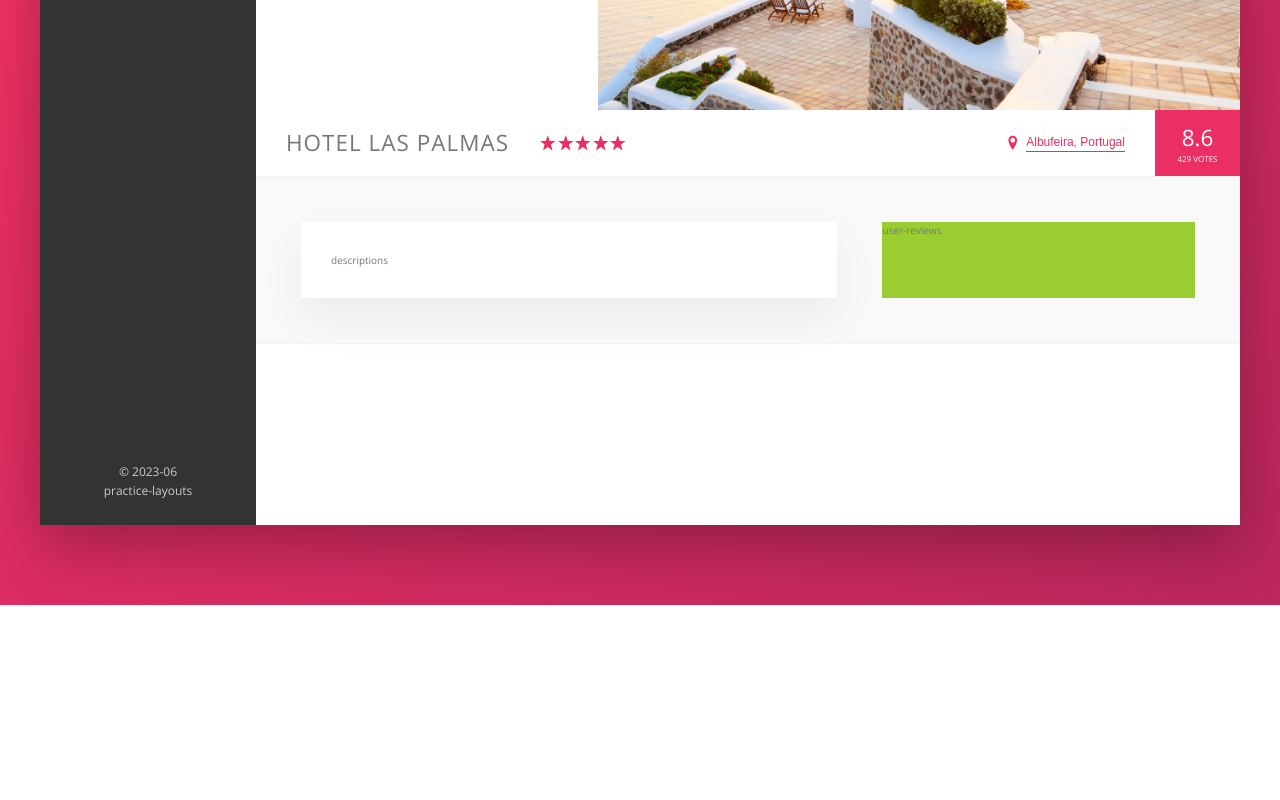
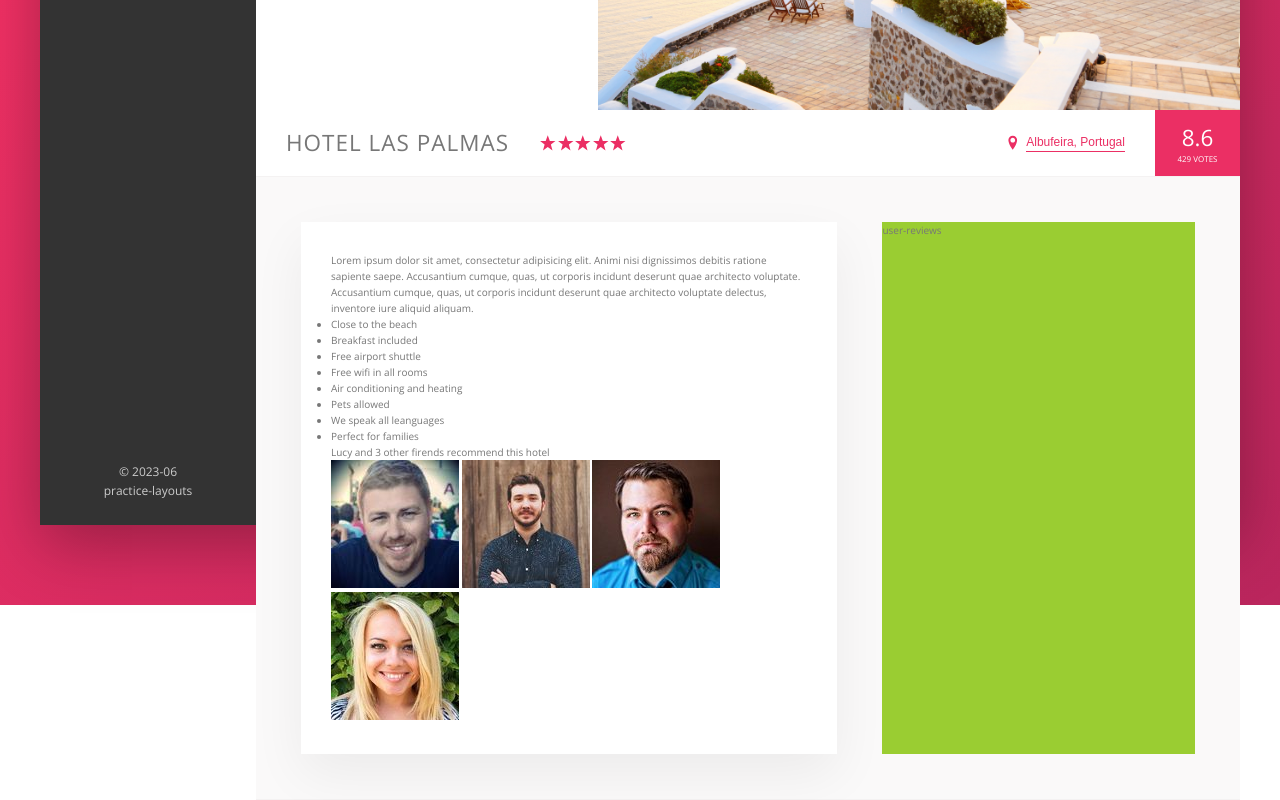
Before and after one commit to MarcinSoltysik/html-css-practice, a website: page 04-booking-web-flexbox/index.html in a window 1280 px wide. Shown: the part 425-1225 px from the top of the page. Before the commit the page ends 1030 px from the top, so only its background shows below. Drawn offline with nearby package versions, Linux system fonts and the light colour scheme.

Commit message:
feat(booking-web-flexbox): Add HTML layout for descriptions

```diff
--- a/04-booking-web-flexbox/index.html
+++ b/04-booking-web-flexbox/index.html
@@ -146,8 +146,55 @@
           </div>
           <div class="detail">
             <div class="descriptions">
-              <p>descriptions</p>
+              <p class="paragraph">
+                Lorem ipsum dolor sit amet, consectetur adipisicing elit. Animi
+                nisi dignissimos debitis ratione sapiente saepe. Accusantium
+                cumque, quas, ut corporis incidunt deserunt quae architecto
+                voluptate.
+              </p>
+              <p class="paragraph">
+                Accusantium cumque, quas, ut corporis incidunt deserunt quae
+                architecto voluptate delectus, inventore iure aliquid aliquam.
+              </p>
+              <ul class="list">
+                <li class="list__item">Close to the beach</li>
+                <li class="list__item">Breakfast included</li>
+                <li class="list__item">Free airport shuttle</li>
+                <li class="list__item">Free wifi in all rooms</li>
+                <li class="list__item">Air conditioning and heating</li>
+                <li class="list__item">Pets allowed</li>
+                <li class="list__item">We speak all leanguages</li>
+                <li class="list__item">Perfect for families</li>
+              </ul>
+              <div class="recommend">
+                <p class="paragraph__count">
+                  Lucy and 3 other firends recommend this hotel
+                </p>
+                <div class="recommend__friends">
+                  <img
+                    src="img/user-3.jpg"
+                    alt="Friend 1"
+                    class="recommend__photo"
+                  />
+                  <img
+                    src="img/user-4.jpg"
+                    alt="Friend 2"
+                    class="recommend__photo"
+                  />
+                  <img
+                    src="img/user-5.jpg"
+                    alt="Friend 3"
+                    class="recommend__photo"
+                  />
+                  <img
+                    src="img/user-6.jpg"
+                    alt="Friend 4"
+                    class="recommend__photo"
+                  />
+                </div>
+              </div>
             </div>
+
             <div class="user-reviews">
               <p>user-reviews</p>
             </div>
```
